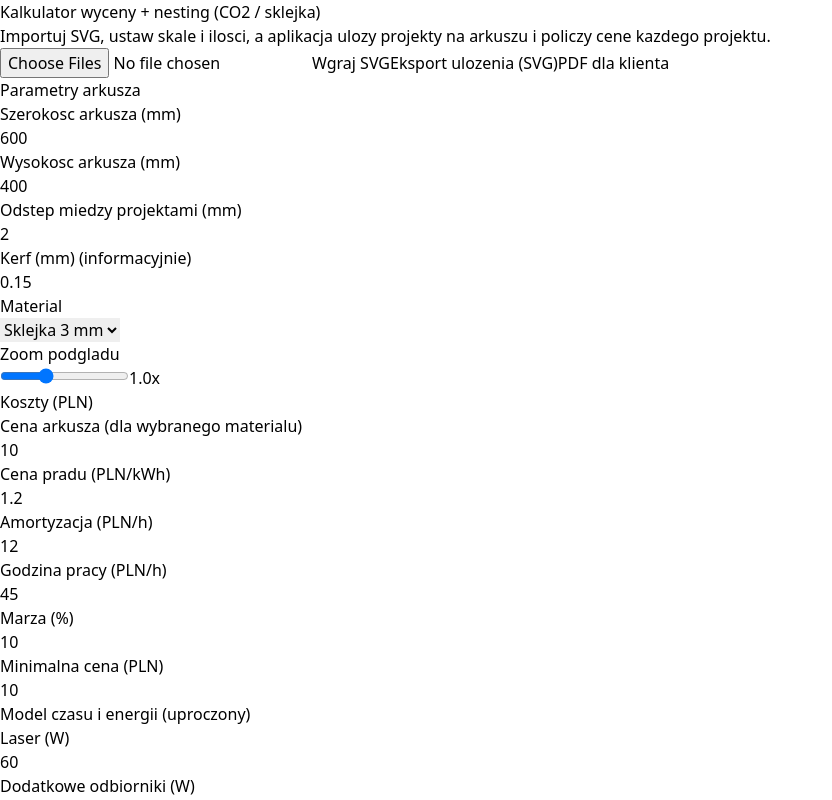
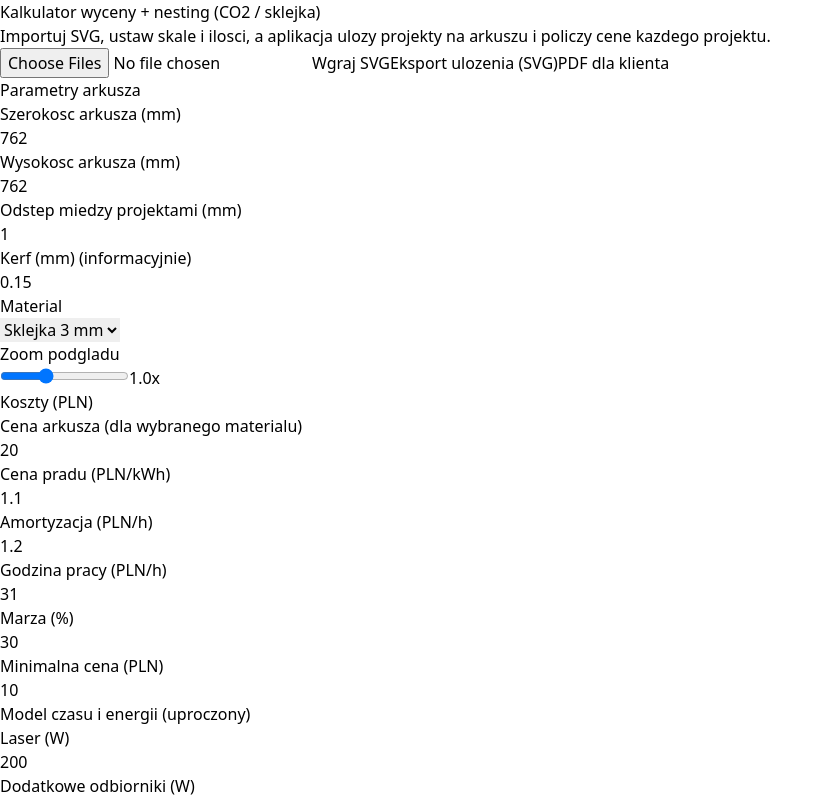
Before and after one commit to waldizur-bot/laser-kalkulator, a React (Vite) app: page / in a window 1280 px wide. Shown: the top 800 px of the page, without its empty margins (0-832 px from the left). Built offline with nearby package versions, Linux system fonts and the light colour scheme.

Commit message:
Zmiana basic parameters

```diff
--- a/src/App.tsx
+++ b/src/App.tsx
@@ -149,7 +149,7 @@ type MaterialProfile = {
 };
 
 const MATERIALS_DEFAULT: MaterialProfile[] = [
-  { id: "plywood_3", name: "Sklejka 3 mm", sheetCost: 10 },
+  { id: "plywood_3", name: "Sklejka 3 mm", sheetCost: 20 },
   { id: "hdf_3", name: "HDF 3 mm", sheetCost: 10 },
 ];
 
@@ -157,10 +157,10 @@ const MATERIALS_DEFAULT: MaterialProfile[] = [
 
 export default function App() {
   // Arkusz
-  const [sheetW, setSheetW] = useState(600); // mm
-  const [sheetH, setSheetH] = useState(400); // mm
+  const [sheetW, setSheetW] = useState(762); // mm
+  const [sheetH, setSheetH] = useState(762); // mm
   const [kerf, setKerf] = useState(0.15); // mm
-  const [padding, setPadding] = useState(2); // mm
+  const [padding, setPadding] = useState(1); // mm
 
   // Materialy
   const [materials, setMaterials] = useState<MaterialProfile[]>(MATERIALS_DEFAULT);
@@ -179,17 +179,17 @@ export default function App() {
   };
 
   // Koszty
-  const [powerPrice, setPowerPrice] = useState(1.2); // PLN / kWh
-  const [deprPerHour, setDeprPerHour] = useState(12); // PLN / h
-  const [laborPerHour, setLaborPerHour] = useState(45); // PLN / h
+  const [powerPrice, setPowerPrice] = useState(1.1); // PLN / kWh
+  const [deprPerHour, setDeprPerHour] = useState(1.2); // PLN / h
+  const [laborPerHour, setLaborPerHour] = useState(31); // PLN / h
 
   // Cena sprzedazy
-  const [marginPercent, setMarginPercent] = useState(10); // %
+  const [marginPercent, setMarginPercent] = useState(30); // %
   const [minOrderPrice, setMinOrderPrice] = useState(10); // PLN
 
   // Maszyna (uproczony model czasu/energii)
-  const [laserWatt, setLaserWatt] = useState(60); // W
-  const [assistWatt, setAssistWatt] = useState(20); // W
+  const [laserWatt, setLaserWatt] = useState(200); // W
+  const [assistWatt, setAssistWatt] = useState(1000); // W
   const [baseMinutesPerItem, setBaseMinutesPerItem] = useState(3); // min / szt
   const [setupMinutes, setSetupMinutes] = useState(6); // min / zamowienie
 
```
